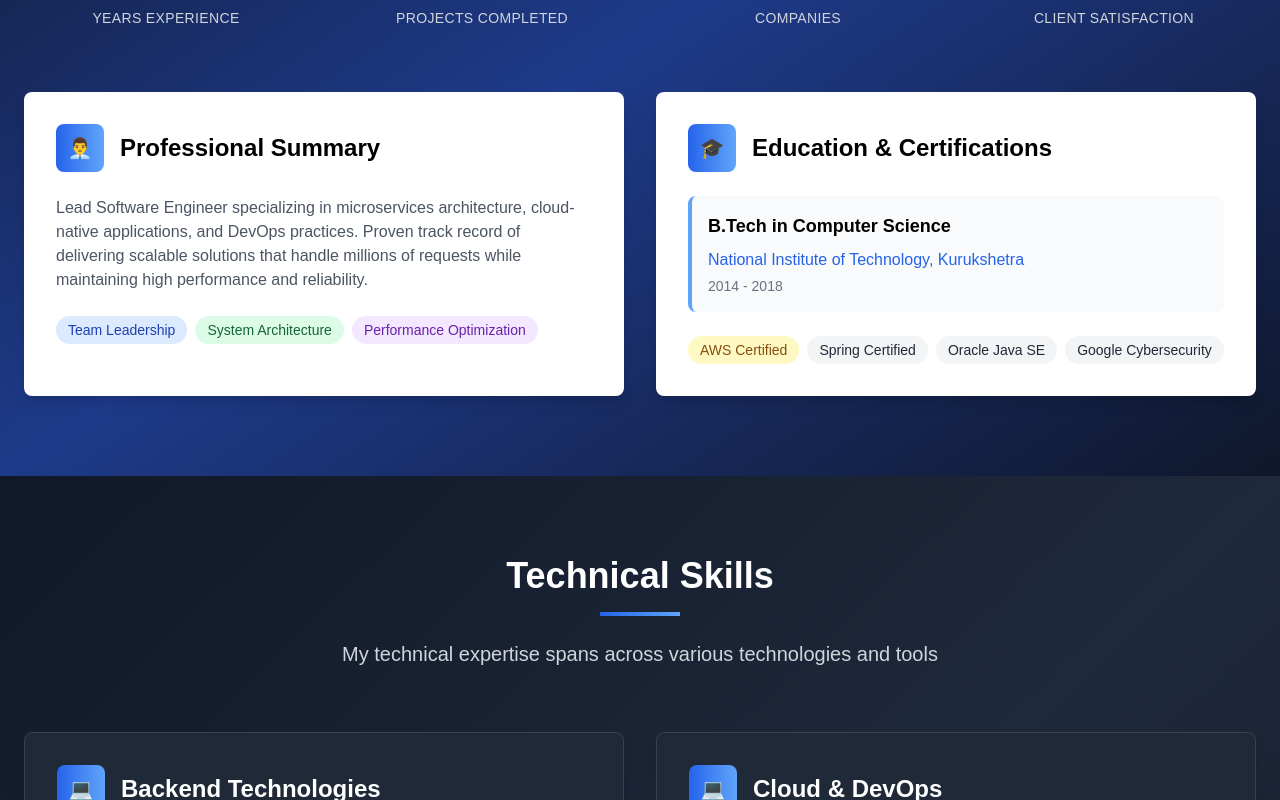
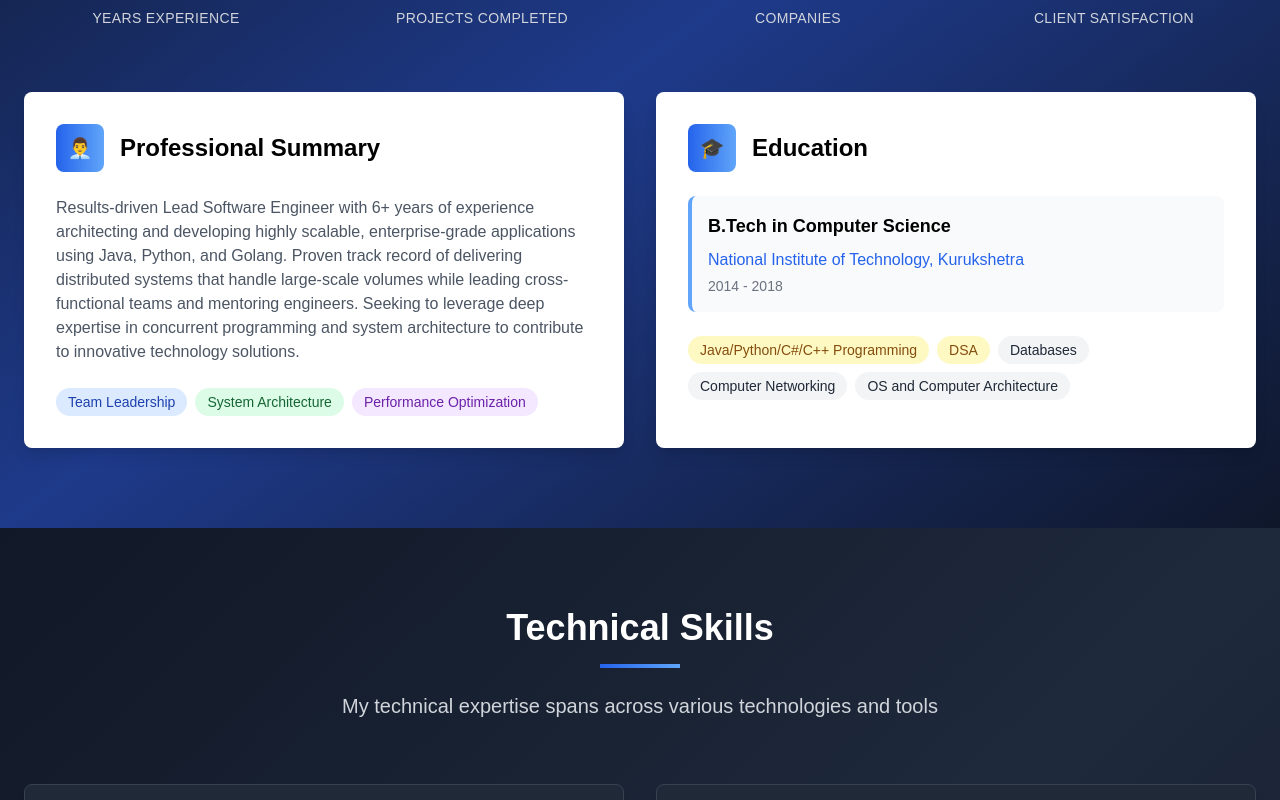
Before and after one commit to sudhir512kj/sudhir512kj.github.io, a React (Create React App) app: page / in a window 1280 px wide. Shown: the part 1360-2160 px from the top of the page. Built offline with nearby package versions, Linux system fonts and the light colour scheme.

Commit message:
add certifications and update resume

```diff
--- a/src/App.js
+++ b/src/App.js
@@ -4,6 +4,7 @@ import Hero from './components/Hero';
 import About from './components/About';
 import Skills from './components/Skills';
 import Experience from './components/Experience';
+import Certifications from './components/Certifications';
 import Projects from './components/Projects';
 import Contact from './components/Contact';
 import Footer from './components/Footer';
@@ -16,6 +17,7 @@ function App() {
       <About />
       <Skills />
       <Experience />
+      <Certifications />
       <Projects />
       <Contact />
       <Footer />
--- a/src/components/About.js
+++ b/src/components/About.js
@@ -40,7 +40,19 @@ const About = () => {
               <h3 className="text-2xl font-semibold">Professional Summary</h3>
             </div>
             <p className="text-gray-600 mb-6">
-              Lead Software Engineer specializing in microservices architecture, cloud-native applications, and DevOps practices. Proven track record of delivering scalable solutions that handle millions of requests while maintaining high performance and reliability.
+              Results-driven Lead Software Engineer
+              with 6+ years of experience architecting
+              and developing highly scalable,
+              enterprise-grade applications using
+              Java, Python, and Golang. Proven track
+              record of delivering distributed systems
+              that handle large-scale volumes while
+              leading cross-functional teams and
+              mentoring engineers. Seeking to
+              leverage deep expertise in concurrent
+              programming and system architecture
+              to contribute to innovative technology
+              solutions.
             </p>
             <div className="flex flex-wrap gap-2">
               <span className="bg-blue-100 text-blue-800 px-3 py-1 rounded-full text-sm">Team Leadership</span>
@@ -54,7 +66,7 @@ const About = () => {
               <div className="w-12 h-12 bg-gradient-to-r from-blue-600 to-blue-400 rounded-lg flex items-center justify-center mr-4">
                 <span className="text-white text-xl">🎓</span>
               </div>
-              <h3 className="text-2xl font-semibold">Education & Certifications</h3>
+              <h3 className="text-2xl font-semibold">Education</h3>
             </div>
             <div className="bg-gray-50 p-4 rounded-lg border-l-4 border-blue-400 mb-6">
               <h4 className="text-lg font-semibold mb-2">B.Tech in Computer Science</h4>
@@ -62,10 +74,11 @@ const About = () => {
               <p className="text-gray-500 text-sm">2014 - 2018</p>
             </div>
             <div className="flex flex-wrap gap-2">
-              <span className="bg-yellow-100 text-yellow-800 px-3 py-1 rounded-full text-sm">AWS Certified</span>
-              <span className="bg-gray-100 text-gray-800 px-3 py-1 rounded-full text-sm">Spring Certified</span>
-              <span className="bg-gray-100 text-gray-800 px-3 py-1 rounded-full text-sm">Oracle Java SE</span>
-              <span className="bg-gray-100 text-gray-800 px-3 py-1 rounded-full text-sm">Google Cybersecurity</span>
+              <span className="bg-yellow-100 text-yellow-800 px-3 py-1 rounded-full text-sm">Java/Python/C#/C++ Programming</span>
+              <span className="bg-yellow-100 text-yellow-800 px-3 py-1 rounded-full text-sm">DSA</span>
+              <span className="bg-gray-100 text-gray-800 px-3 py-1 rounded-full text-sm">Databases</span>
+              <span className="bg-gray-100 text-gray-800 px-3 py-1 rounded-full text-sm">Computer Networking</span>
+              <span className="bg-gray-100 text-gray-800 px-3 py-1 rounded-full text-sm">OS and Computer Architecture</span>
             </div>
           </div>
         </div>
--- /dev/null
+++ b/src/components/Certifications.js
@@ -0,0 +1,52 @@
+import React, { useState, useEffect } from 'react';
+import certificationsData from '../data/certifications.json';
+
+const Certifications = () => {
+  const [certifications, setCertifications] = useState([]);
+
+  useEffect(() => {
+    setCertifications(certificationsData.certifications);
+  }, []);
+
+  return (
+    <section id="certifications" className="py-20 bg-gradient-to-br from-slate-800 via-slate-900 to-blue-900">
+      <div className="container mx-auto px-6">
+        <div className="text-center mb-16">
+          <h2 className="text-4xl font-bold text-white mb-4">Certifications</h2>
+          <div className="w-20 h-1 bg-gradient-to-r from-blue-600 to-blue-400 mx-auto mb-6"></div>
+        </div>
+
+        <div className="max-w-6xl mx-auto grid md:grid-cols-2 lg:grid-cols-3 gap-8">
+          {certifications.map((cert, index) => (
+            <div key={index} className="bg-white rounded-lg shadow-lg p-6 hover:shadow-xl transition-all hover:scale-105">
+              <div className="mb-4">
+                <h3 className="text-xl font-bold text-gray-800 mb-2">{cert.name}</h3>
+                <p className="text-blue-600 font-medium">{cert.issuer}</p>
+                <p className="text-gray-500 text-sm">{cert.date}</p>
+              </div>
+
+              <p className="text-gray-700 mb-4">{cert.description}</p>
+
+              <div className="mb-4">
+                <p className="font-semibold text-gray-800 mb-2">Skills:</p>
+                <div className="flex flex-wrap gap-2">
+                  {cert.skills.map((skill, idx) => (
+                    <span key={idx} className="bg-blue-100 text-blue-800 px-2 py-1 rounded text-sm">
+                      {skill}
+                    </span>
+                  ))}
+                </div>
+              </div>
+
+              <div className="text-xs text-gray-500">
+                ID: {cert.credentialId}
+              </div>
+            </div>
+          ))}
+        </div>
+      </div>
+    </section>
+  );
+};
+
+export default Certifications;
--- a/src/components/Hero.js
+++ b/src/components/Hero.js
@@ -37,7 +37,7 @@ const Hero = () => {
                 Get In Touch
               </a>
               <a
-                href="/SudhirMeena_JavaBackend_Resume.pdf"
+                href="/SudhirMeena_Resume.pdf"
                 target="_blank"
                 rel="noopener noreferrer"
                 className="border-2 border-white text-white px-6 py-3 rounded-lg hover:bg-white/10 transition-colors font-semibold"
--- a/src/components/Navbar.js
+++ b/src/components/Navbar.js
@@ -2,7 +2,7 @@ import React, { useState } from 'react';
 
 const Navbar = () => {
   const [isOpen, setIsOpen] = useState(false);
-  const menuItems = ['Home', 'About', 'Skills', 'Experience', 'Projects', 'Contact'];
+  const menuItems = ['Home', 'About', 'Skills', 'Experience', 'Certifications', 'Projects', 'Contact'];
 
   return (
     <nav className="fixed top-0 left-0 right-0 z-50 bg-slate-900/95 backdrop-blur-md">
--- /dev/null
+++ b/src/data/certifications.json
@@ -0,0 +1,56 @@
+{
+  "certifications": [
+    {
+      "name": "Microsoft Certified: Azure Fundamentals",
+      "issuer": "Microsoft",
+      "date": "2024",
+      "credentialId": "51E96925E2F49E30",
+      "description": "Validates foundational knowledge of cloud services and how they are provided with Microsoft Azure",
+      "skills": [
+        "Cloud Computing",
+        "Azure Services",
+        "Networking",
+        "Security"
+      ]
+    },
+    {
+      "name": "Salesforce Certified Platform Developer I",
+      "issuer": "Salesforce",
+      "date": "2024",
+      "credentialId": "4794606",
+      "description": "Validates knowledge of Salesforce platform development",
+      "skills": [
+        "Apex Programming",
+        "Visualforce",
+        "Lightning Components",
+        "Salesforce Architecture"
+      ]
+    },
+    {
+      "name": "Google Cybersecurity Specialist Certificate",
+      "issuer": "Coursera",
+      "date": "2024",
+      "credentialId": "YZPY6BA9929W",
+      "description": "Validates knowledge of cybersecurity principles and practices",
+      "skills": [
+        "Network Security",
+        "Threat Analysis",
+        "Cryptography",
+        "Incident Response"
+      ]
+    },
+    {
+      "name": "Deep Learning Specialization",
+      "issuer": "Coursera",
+      "date": "2022",
+      "credentialId": "Y3GPE6P8HCSV",
+      "description": "Covers foundational concepts in deep learning, including neural networks, convolutional networks, and sequence models",
+      "skills": [
+        "Neural Networks",
+        "Convolutional Networks",
+        "Sequence Models",
+        "Deep Learning Frameworks"
+      ]
+    }
+  ]
+}
```
Also changed, not shown: 2 other files (tests, documents, lock files or other folders).
